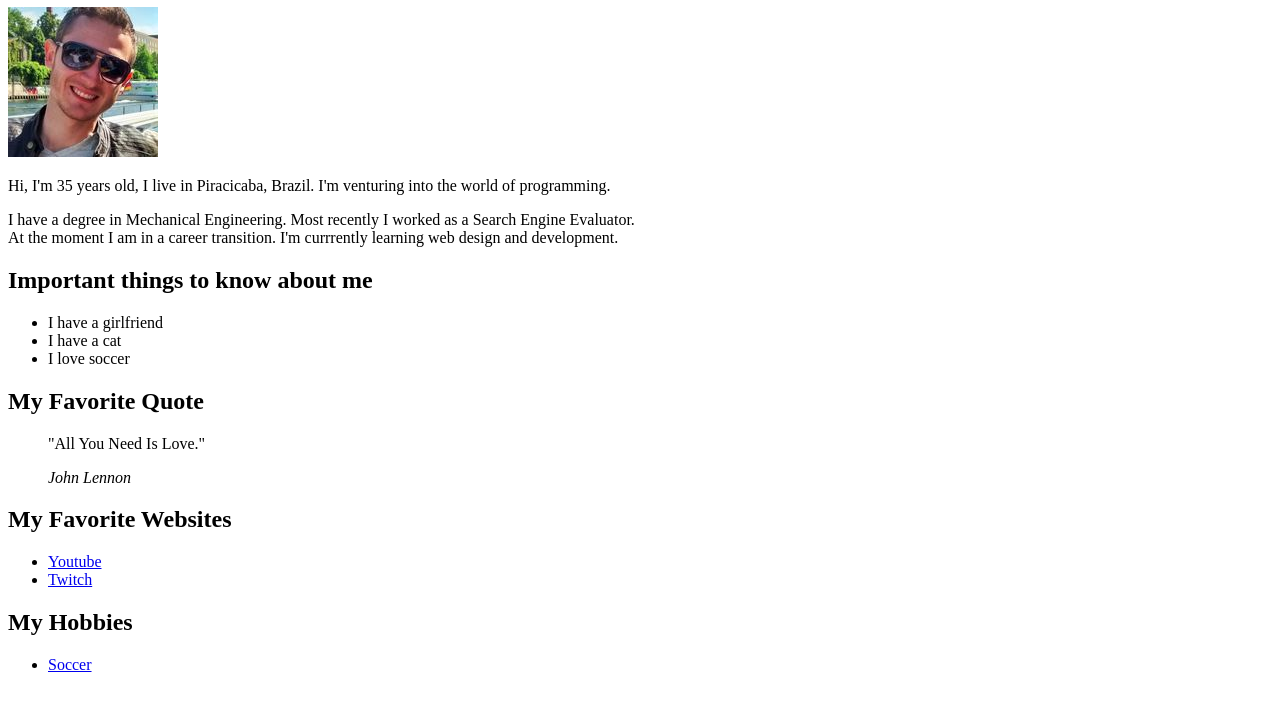
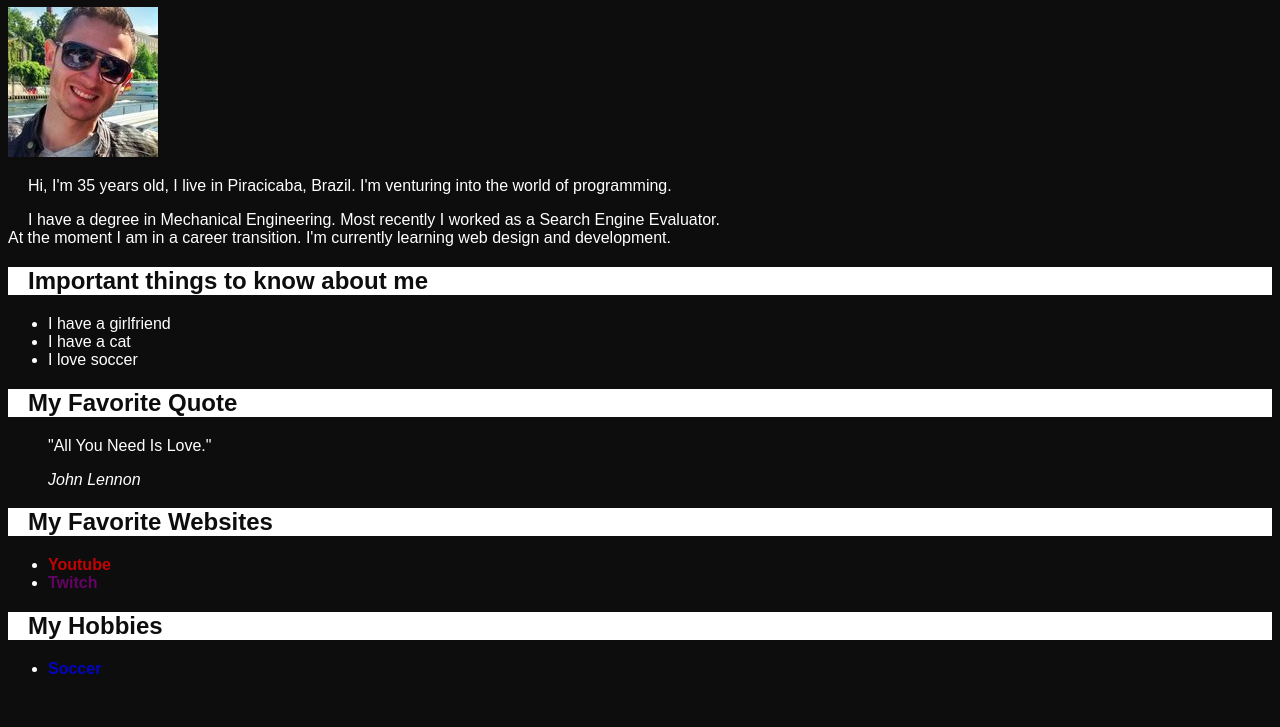
Before and after one commit to antoniopolonijr/On-your-Own, a plain HTML site: page index.html in a window 1280 px wide. Shown: the part 73-800 px from the top of the page. Drawn offline with Linux system fonts and the light colour scheme.

Commit message:
add css basic style

```diff
--- /dev/null
+++ b/css/style.css
@@ -0,0 +1,42 @@
+body {
+    font-family: Arial, Helvetica, sans-serif;
+    background-color: rgba(0, 0, 0, 0.950);
+    color: white;
+}
+h1, h2 {
+    background-color: white;
+    color: rgba(0, 0, 0, 0.950);
+    text-indent: 20px
+}
+p {
+    text-indent: 20px;
+}
+blockquote p {
+    text-indent: 0px;
+}
+a:link {
+    text-decoration: none;
+    font-weight: bold;
+    color: rgba(0, 0, 255, 0.75)
+}
+a:hover {
+    color: blue;
+}
+a.youtube:link, a.youtube:visited {
+    color: rgba(255, 0, 0, 0.75);
+}
+a.youtube:hover {
+    color: rgb(255, 0, 0);
+}
+a.twitch:link, a.twitch:visited {
+    color: rgba(128, 0, 128, 0.75);
+}
+a.twitch:hover {
+    color: rgb(128, 0, 128);
+}
+a.palmeiras:link, a.palmeiras:visited {
+    color: green;
+}
+a.palmeiras:hover {
+    color: rgb(0, 175, 0);
+}
--- a/index.html
+++ b/index.html
@@ -4,13 +4,14 @@
     <meta charset="UTF-8">
     <meta name="viewport" content="width=device-width, initial-scale=1.0">
     <title>Antonio Poloni</title>
+    <link href="css/style.css" rel="stylesheet">
 </head>
 <body>
     <h1>Antonio Poloni</h1>
     <img src="Images/Picture of me.jpg" alt="Picture of me" title="Picture of me">
     <p>Hi, I'm 35 years old, I live in Piracicaba, Brazil. I'm venturing into the world of programming.</p>
     <p>I have a degree in Mechanical Engineering. Most recently I worked as a Search Engine Evaluator.<br>
-    At the moment I am in a career transition. I'm currrently learning web design and development.</p>
+    At the moment I am in a career transition. I'm currently learning web design and development.</p>
 
     <h2>Important things to know about me</h2>
     <ul>
@@ -27,8 +28,8 @@
 
     <h2>My Favorite Websites</h2>
     <ul>
-        <li><a target="_blank" href="https://www.youtube.com/">Youtube</a></li>
-        <li><a target="_blank" href="https://www.twitch.tv/">Twitch</a></li>
+        <li><a class="youtube" target="_blank" href="https://www.youtube.com/">Youtube</a></li>
+        <li><a class="twitch" target="_blank" href="https://www.twitch.tv/">Twitch</a></li>
     </ul>
 
     <h2>My Hobbies</h2>
```
Also changed, not shown: soccer.html (+2 -1 lines).
